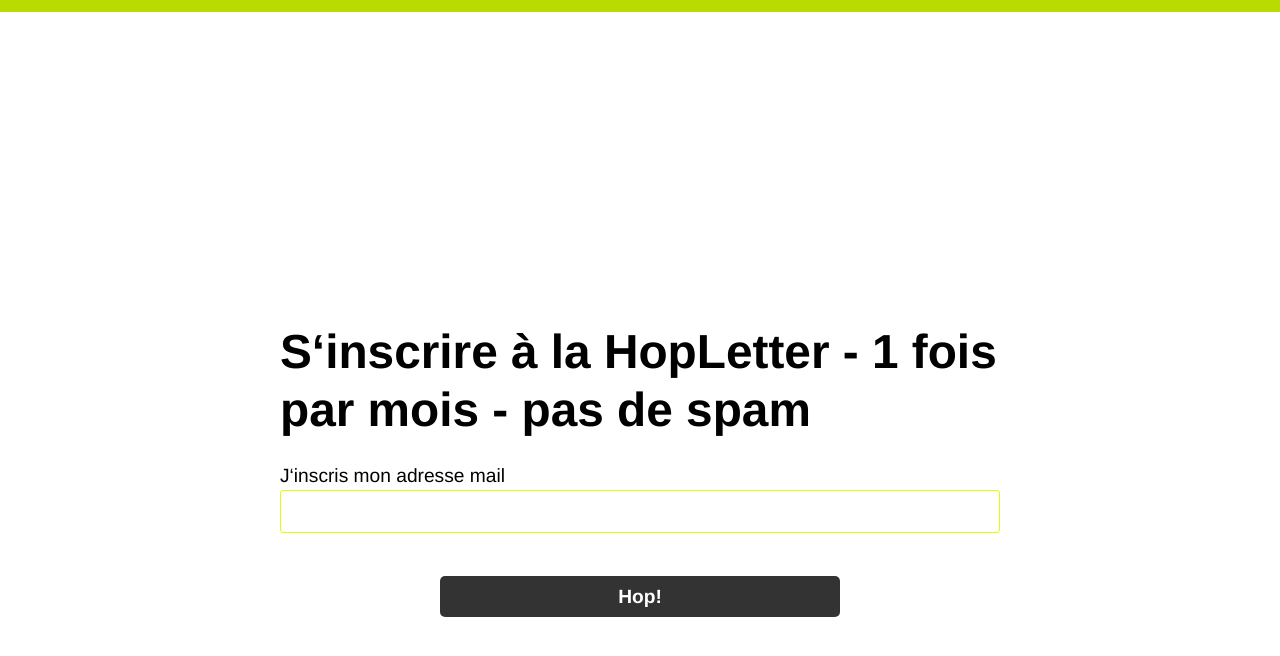
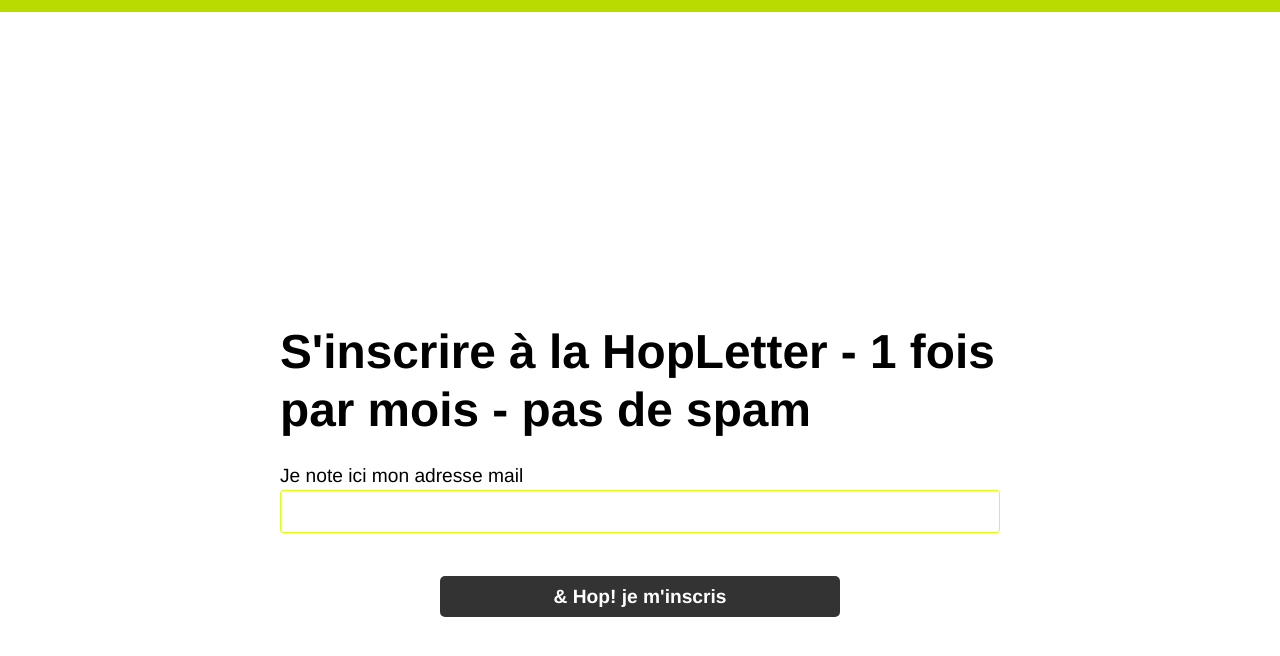
Before and after one commit to pierrenault/hopdurable.github.io, a Jekyll site: the page built from index.md, in a window 1280 px wide and 900 px high, scrolled down 5400 px. Shown: the top 656 px of the window. Built offline with Jekyll 4.4.1, drawn with Linux system fonts in a browser that asks for light colours; comment, search, counter and statistics services are not loaded.

Commit message:
Update subscription-newsletter.html

```diff
--- a/_includes/subscription-newsletter.html
+++ b/_includes/subscription-newsletter.html
@@ -10,9 +10,9 @@
 <div id="mc_embed_signup">
 <form action="//hopdurable.us14.list-manage.com/subscribe/post?u=16d0d1fba4d36823e8001211b&amp;id=7f460ab61a" method="post" id="mc-embedded-subscribe-form" name="mc-embedded-subscribe-form" class="validate" target="_blank" novalidate>
     <div id="mc_embed_signup_scroll">
-	<h2>S‘inscrire à la HopLetter - 1 fois par mois - pas&nbsp;de&nbsp;spam</h2>
+	<h2>S'inscrire à la HopLetter - 1 fois par mois - pas&nbsp;de&nbsp;spam</h2>
 <div class="mc-field-group">
-	<label for="mce-EMAIL">J‘inscris mon adresse mail </label>
+	<label for="mce-EMAIL">Je note ici mon adresse mail </label>
 	<input type="email" value="" name="EMAIL" class="required email" id="mce-EMAIL">
 </div>
 	<div id="mce-responses" class="clear">
@@ -20,7 +20,7 @@
 		<div class="response" id="mce-success-response" style="display:none"></div>
 	</div>    <!-- real people should not fill this in and expect good things - do not remove this or risk form bot signups-->
     <div style="position: absolute; left: -5000px;" aria-hidden="true"><input type="text" name="b_16d0d1fba4d36823e8001211b_7f460ab61a" tabindex="-1" value=""></div>
-    <div class="clear"><input type="submit" value="Hop!" name="subscribe" id="mc-embedded-subscribe" class="button"></div>
+    <div class="clear"><input type="submit" value="& Hop! je m'inscris" name="subscribe" id="mc-embedded-subscribe" class="button"></div>
     </div>
 </form>
 </div>
```
